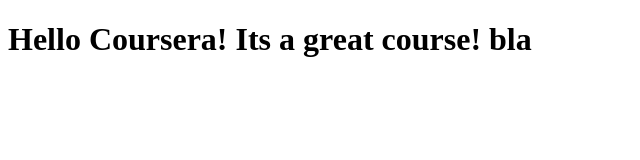
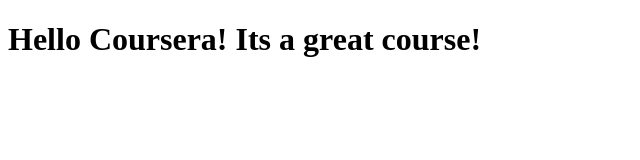
Before and after one commit to JeroenDijkgraaf/Coursera---C1, a plain HTML site: page site/index.html in a window 1280 px wide. Shown: the full height of the page, 0-640 px from the left. Drawn offline with Linux system fonts and the light colour scheme.

```diff
--- a/site/index.html
+++ b/site/index.html
@@ -5,6 +5,6 @@
     <title>Hello Coursera!</title>
   </head>
   <body>
-    <h1>Hello Coursera! Its a great course! bla</h1>
+    <h1>Hello Coursera! Its a great course!</h1>
   </body>
 </html>
```
